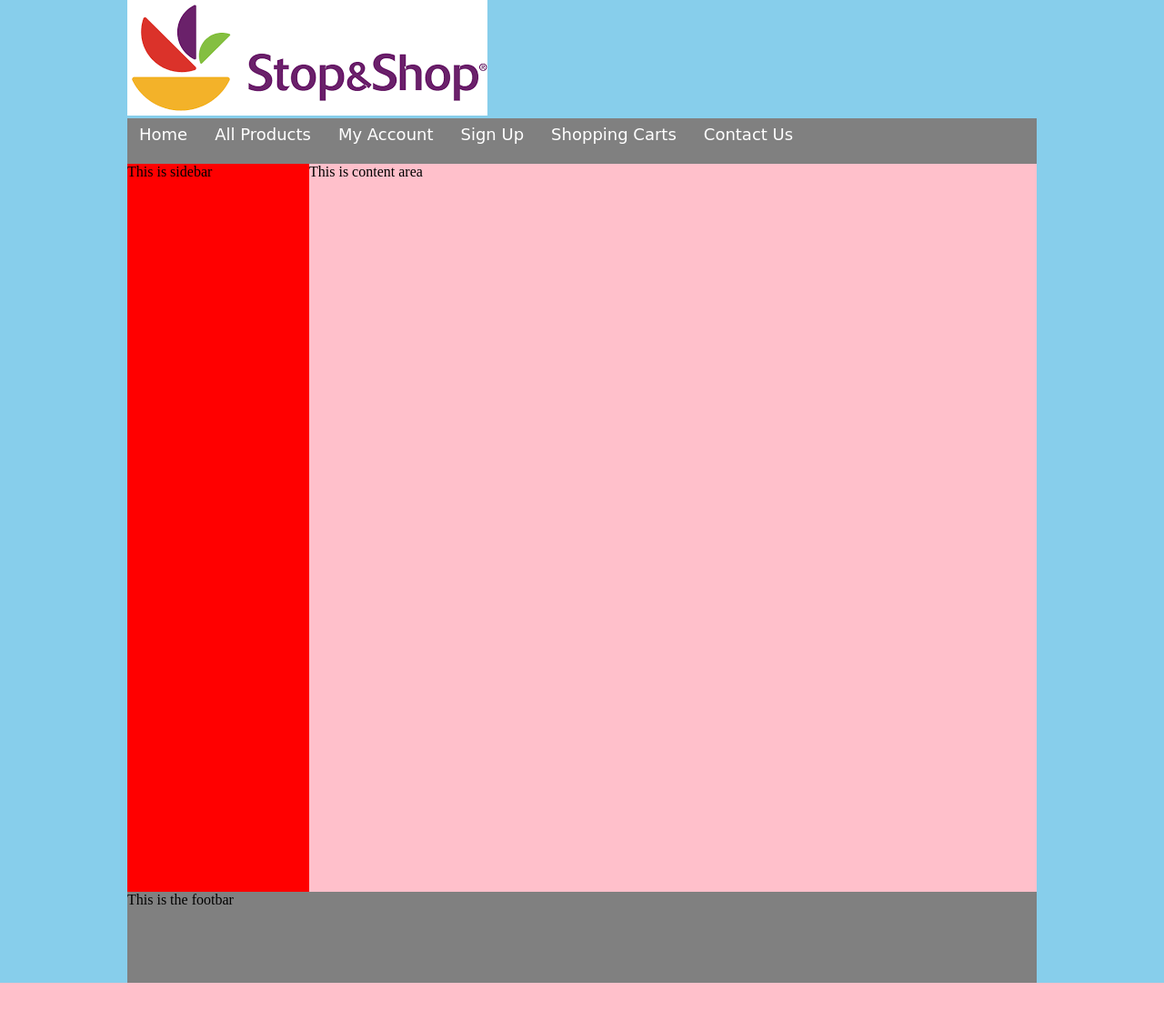
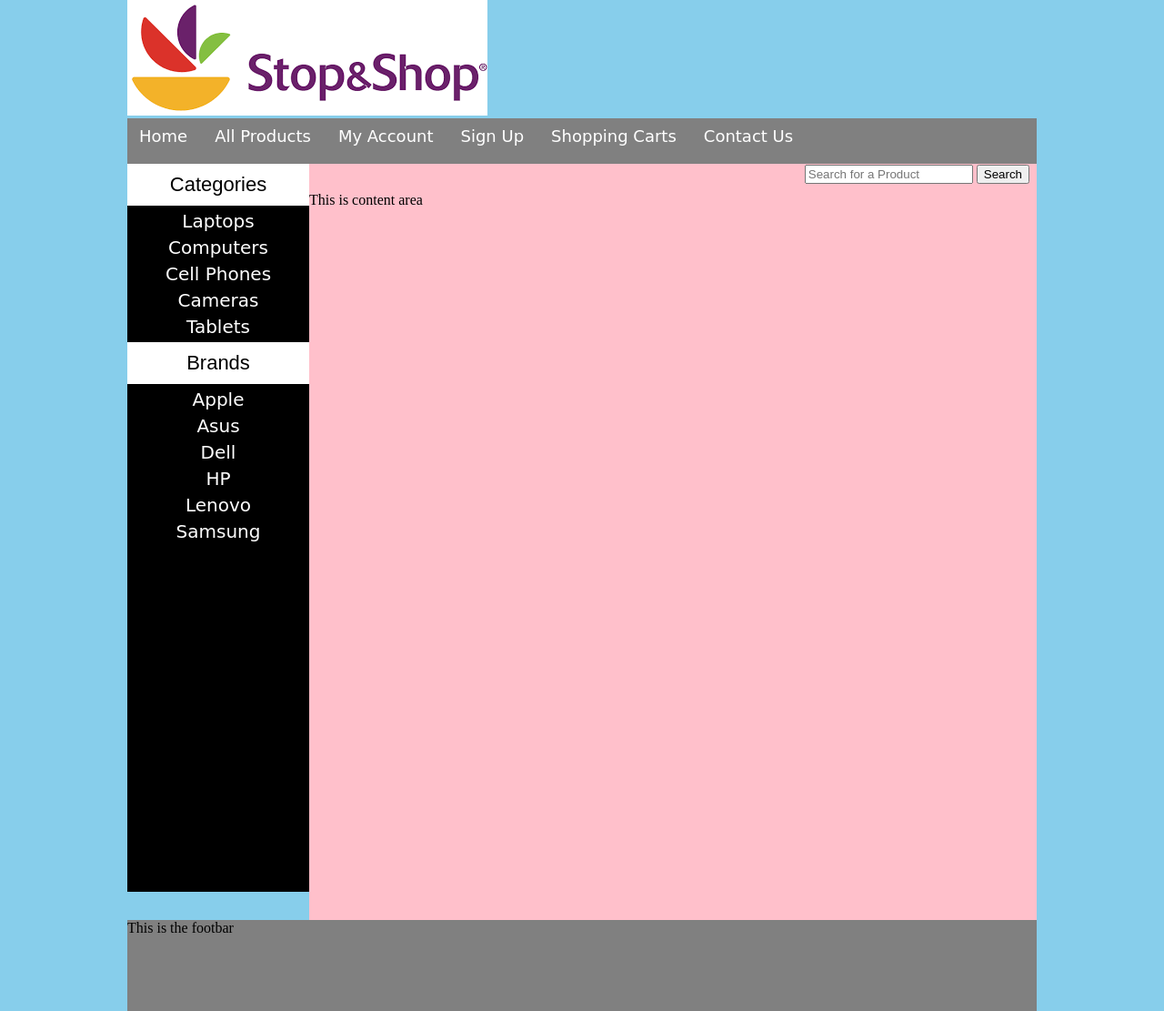
Before and after one commit to DeveloperJW/ecommerceFinalProject, a PHP site: page / in a window 1280 px wide. Shown: the whole page at 91% size. Before the commit the page ends 1080 px from the top, so only its background shows below. Run offline with PHP 8.4, Linux system fonts and the light colour scheme.

Commit message:
modify the style

```diff
--- a/ecommerce/index.php
+++ b/ecommerce/index.php
@@ -24,10 +24,44 @@
 			<li><a href="#">Shopping Carts</a></li>
 			<li><a href="#">Contact Us</a></li>
 		</ul>
+
+		<div id="form">
+			<form method="get" action="resuls.php" enctype="mutlpart/form-data">
+				<input type="text" name="user_query" placeholder="Search for a Product"/>
+				<input type="submit" name="search" value="Search"/>
+			</form>
+		</div><!--end of form div-->
+
 	</div><!--navigation bar ends-->
 
 	<div class="content_wrapper">
-		<div id="sidebar">This is sidebar</div>
+		<div id="sidebar">
+			<div id="sidebar_title">Categories</div>
+			<ul id="cats">
+				<li><a href="#">Laptops</a></li>
+				<li><a href="#">Computers</a></li>
+				<li><a href="#">Cell Phones</a></li>
+				<li><a href="#">Cameras</a></li>
+				<li><a href="#">Tablets</a></li>
+
+			<ul>
+
+			<div id="sidebar_title">Brands</div>
+
+			<ul id="cats">
+				<li><a href="#">Apple</a></li>
+				<li><a href="#">Asus</a></li>
+				<li><a href="#">Dell</a></li>
+				<li><a href="#">HP</a></li>
+				<li><a href="#">Lenovo</a></li>
+				<li><a href="#">Samsung</a></li>
+
+			<ul>
+
+
+		</div>
+
+
 		<div id="content_area">This is content area</div>
 	</div>
 	<div id="footer">This is the footbar</div>
--- a/ecommerce/styles/style.css
+++ b/ecommerce/styles/style.css
@@ -53,7 +53,8 @@
 #menu{
 padding:0;
 margin:0;
-line-height:35px;
+line-height:40px;
+float:left;
 }
 #menu li{
 list-style:none;
@@ -70,12 +71,14 @@
 
 #menu a:hover{color:orange;font-weight:bolder;text-decoration:underline;}
 
+#form{float:right; padding-right:8px;line-height:40px;}
+
 
 
 .content_wrapper{
 width:1000px;
 height:800px;
-margin=autol
+margin=auto;
 background:pink;
 }
 
@@ -88,9 +91,29 @@
 #sidebar{
 width:200px;
 height:800px;
-background:red;
+background:black;
 float:left;
 }
+#sidebar_title{
+background:white;
+color:black;
+font-size:22px;
+font-family:arial;
+padding:10px;
+text-align:center;
+}
+#cats{
+	text-align:center;
+}
+
+#cats li{list-style:none; margin:5px;}
+
+#cats a{color:white;padding:8px;margin:5px;text-align:center;font-size:20px; text-decoration:none; font-family:COMIC SANS MS;}
+
+#cats a:hover{color:orange;font-weight:bolder;text-decoration:underline;}
+
+
+
 #footer{
 width:1000px;
 height:100px;
```
Also changed, not shown: ecommerce/images/adbanner.png (added), ecommerce/images/cordova.png (added).
